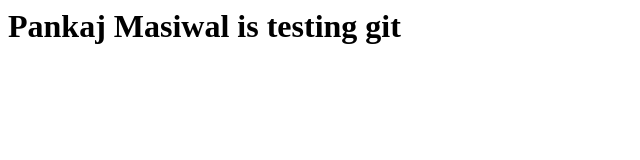
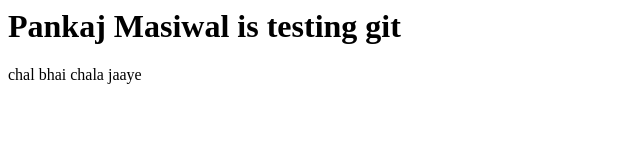
Before and after one commit to PankajMasiwalVinove/check, a plain HTML site: page index.html in a window 1280 px wide. Shown: the whole page, without its empty margins (0-640 px from the left). Drawn offline with Linux system fonts and the light colour scheme.

Commit message:
update index.html

```diff
--- a/index.html
+++ b/index.html
@@ -4,5 +4,6 @@
 </head>
 <body>
 <h1>Pankaj Masiwal is testing git </h1>
+chal bhai chala jaaye
 </body>
 </html>
```
